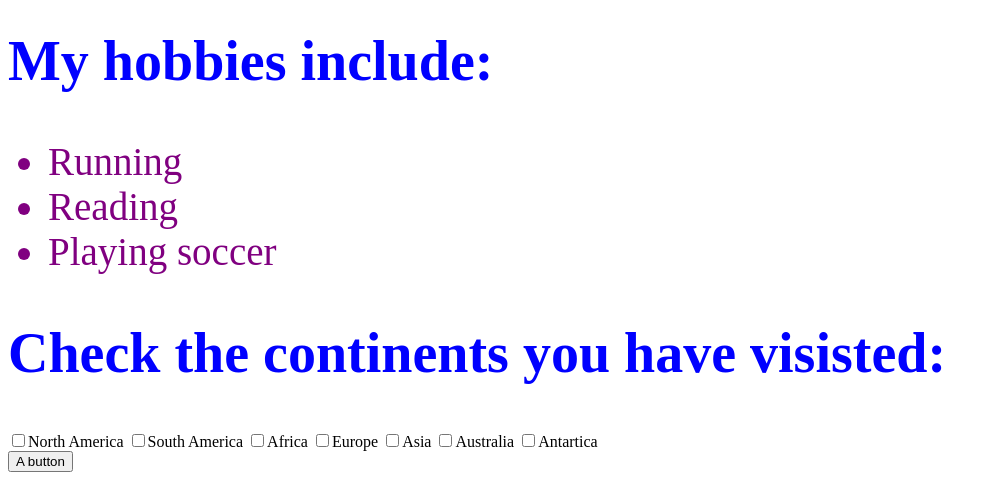
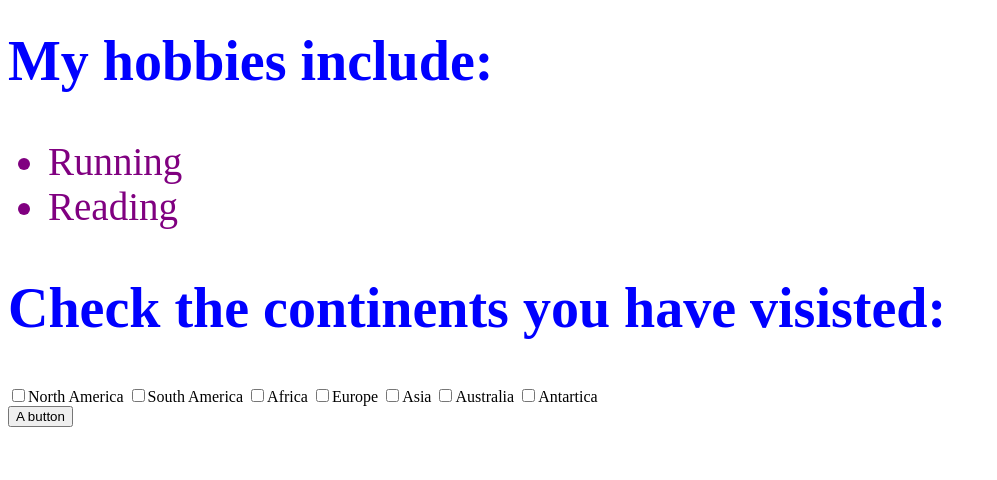
Before and after one commit to Leo-TK1/Hello-World, a plain HTML site: page index.html in a window 1280 px wide. Shown: the part 711-1191 px from the top of the page, without its empty margins (0-997 px from the left). After the commit the page ends 1146 px from the top, so only its background shows below. Drawn offline with Linux system fonts and the light colour scheme.

```diff
--- a/index.html
+++ b/index.html
@@ -20,7 +20,7 @@
         <ul>
             <li>Running</li>
             <li>Reading</li>
-            <li>Playing soccer</li>
+
         </ul>
 
         <h2>Check the continents you have visisted:</h2>
```
